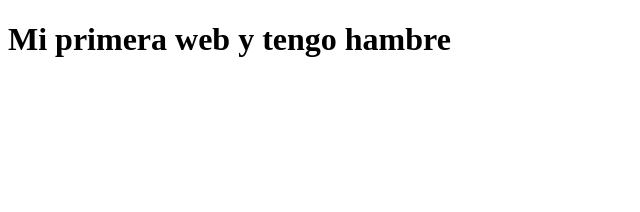
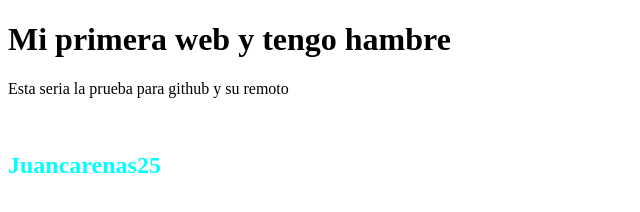
Before and after one commit to Juanocuato25/CursoFullStack, a plain HTML site: page index.html in a window 1280 px wide. Shown: the whole page, without its empty margins (0-640 px from the left). Drawn offline with Linux system fonts and the light colour scheme.

Commit message:
Cambios Agregamos

```diff
--- a/index.html
+++ b/index.html
@@ -7,5 +7,8 @@
 </head>
 <body>
     <h1>Mi primera web y tengo hambre</h1>
+    <p>Esta seria la prueba para github y su remoto</p>
+    <br/>
+    <h2 style="color: cyan;">Juancarenas25</h2>
 </body>
 </html>
```
